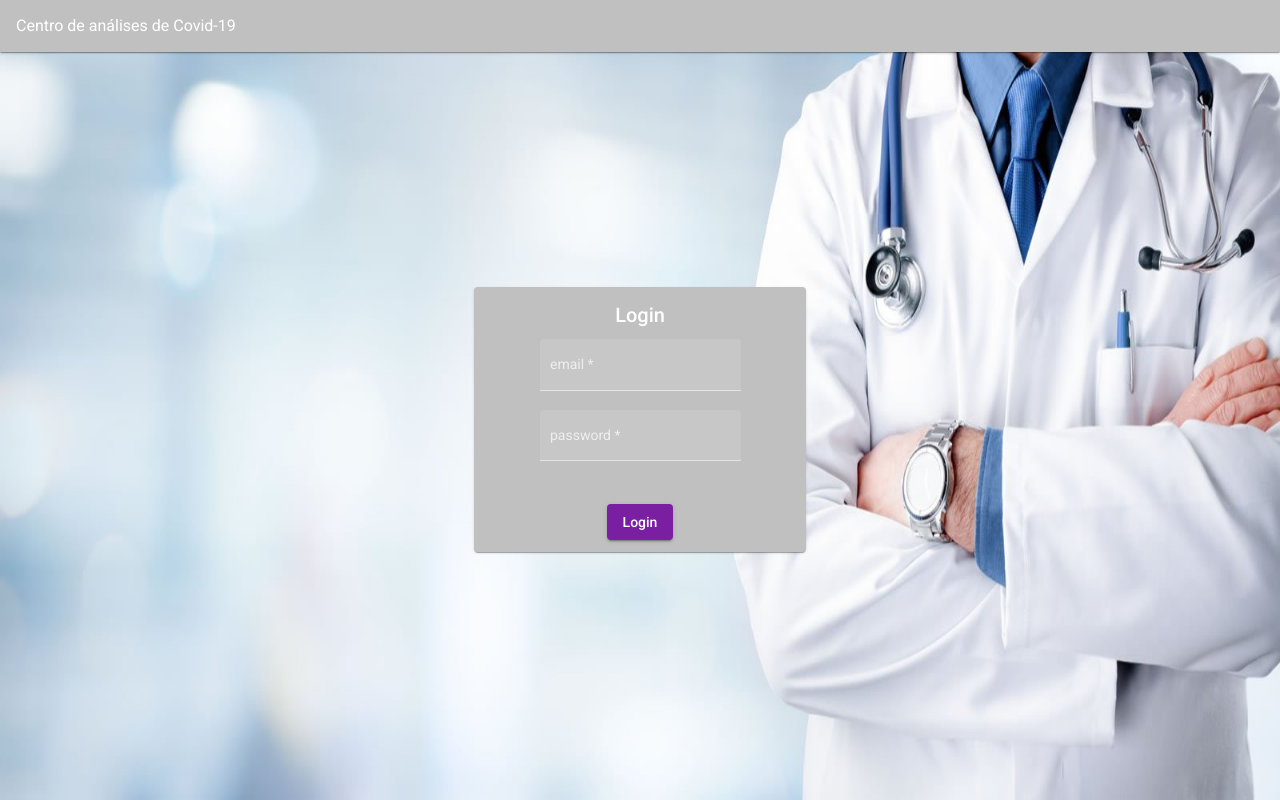
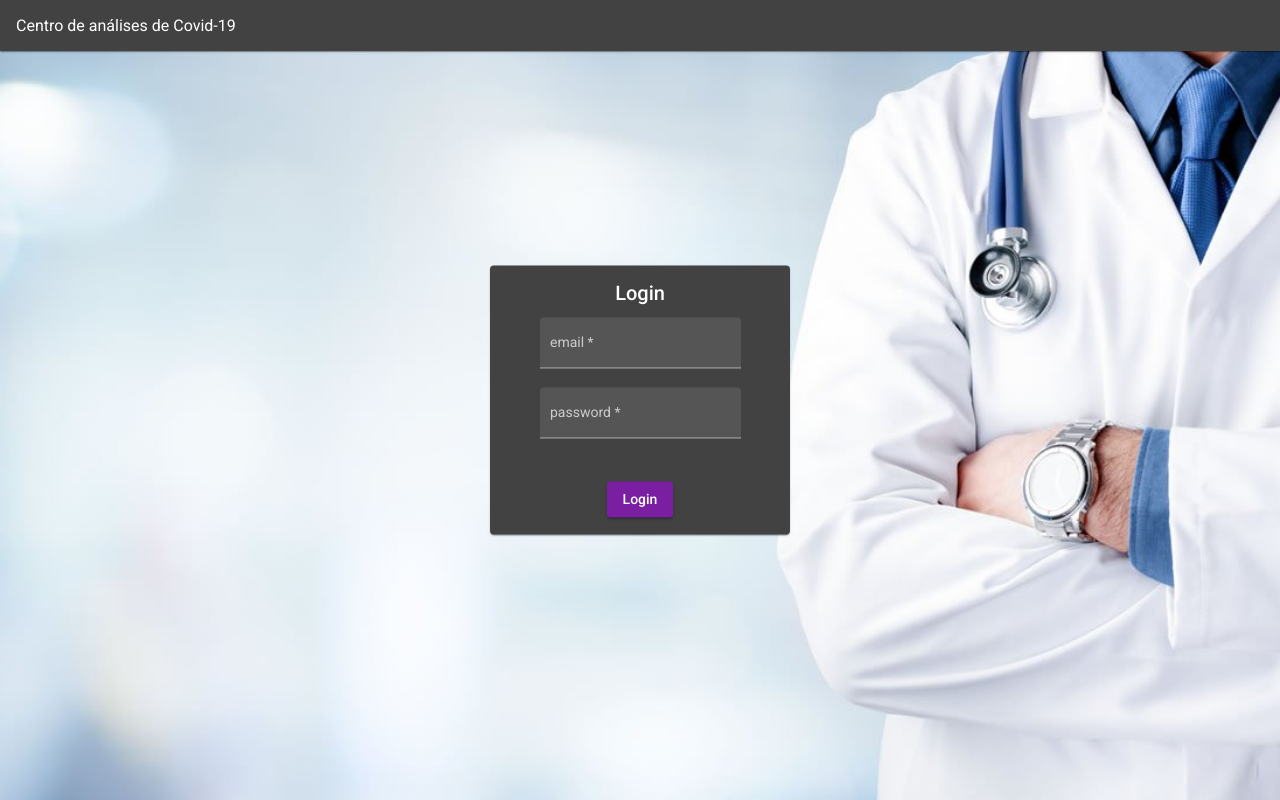
Before and after one commit to MoreiraJorge/Web-Programming-intro, an Angular app in the folder angular-app/: page / in a window 1280 px wide. Built offline with nearby package versions, Linux system fonts and the light colour scheme.

Commit message:
change style at login

```diff
--- a/angular-app/src/app/components/Dashboards/admin-dashboard/admin-dashboard.component.ts
+++ b/angular-app/src/app/components/Dashboards/admin-dashboard/admin-dashboard.component.ts
@@ -136,7 +136,6 @@ export class AdminDashboardComponent implements OnInit {
   }
 
   chartDateFilter() {
-    //ir buscar ao array o indice da firstDate
     var val = this.firstDate
     if (val == undefined) {
       val = this.array[0].date
@@ -146,7 +145,6 @@ export class AdminDashboardComponent implements OnInit {
       return item.date === val
     });
 
-    //ir buscar ao array o indice da secondDate
     var val2 = this.secondDate
     if (val2 == undefined) {
       val2 = this.array[this.array.length - 1].date
@@ -204,4 +202,5 @@ export class AdminDashboardComponent implements OnInit {
   reset() {
     this.createChart()
   }
+
 }
--- a/angular-app/src/app/components/login/login.component.html
+++ b/angular-app/src/app/components/login/login.component.html
@@ -1,8 +1,8 @@
-<img class="bgimg" src="assets/search-container-img.jpg">
+<div class="bg">
 	<mat-card class="top">
 		<p>Centro de análises de Covid-19</p>
 	</mat-card>
-<div class="login">
+	<div class="container">
 		<mat-card class="loginCard">
 			<mat-card-header>
 				<mat-card-title>Login</mat-card-title>
@@ -13,10 +13,11 @@
 						<mat-label>email</mat-label>
 						<input matInput [(ngModel)]="email" name="email" type="text" placeholder="email" required>
 					</mat-form-field>
-
+					<br>
 					<mat-form-field appearance="fill">
 						<mat-label>password</mat-label>
-					<input matInput [(ngModel)]="password" name="password" type="password" placeholder="password" required>
+						<input matInput [(ngModel)]="password" name="password" type="password" placeholder="password"
+							required>
 					</mat-form-field>
 
 					<div *ngIf="errors">
@@ -30,3 +31,4 @@
 			</mat-card-actions>
 		</mat-card>
 	</div>
+</div>
--- a/angular-app/src/app/components/login/login.component.sass
+++ b/angular-app/src/app/components/login/login.component.sass
@@ -1,27 +1,76 @@
+body, html
+    height: 100%
+    margin: 0
+
+.bg
+    background-image: url("../../../assets/search-container-img.jpg")
+    height: 100%
+    background-position: center
+    background-repeat: no-repeat
+    background-size: cover
+
 .top
-    display: flex
     border-radius: 0px
-    height: 20px
-    background-color: #c0c0c0
 
-.bgimg
-    position: fixed
-    width: 100%
-    height: 100%
+.container
+    width: 300px
+    position: absolute
+    top: 50%
+    left: 50%
+    transform: translate(-50%, -50%)
 
-.login
-    display: flex
-    justify-content: center
-    align-items: center
-    min-height: 90%
-
-    .mat-card
-        margin-top: 15px
+    .loginCard
         display: flex
         flex-direction: column
         justify-content: center
         text-align: center
-        align-items: center
-        width: 300px
-        padding-bottom: 20px
-        background-color: #c0c0c0
+        padding-bottom: 25px
+
+        .mat-card-header
+            justify-content: center
+            .mat-card-title
+                text-align: center
+                justify-content: center
+
+
+
+
+/*
+
+ .container
+ position: relative
+ text-align: center
+ color: white
+ height: 93%
+ width: 100%
+ .image
+ width: 100%
+ height: 100%
+ .loginCard
+ position: absolute
+ top: 50%
+ left: 50%
+ transform: translate(-50%, -50%)
+ display: flex
+ flex-direction: column
+ justify-content: center
+ width: 300px
+ .mat-card-header
+ justify-content: center
+ .mat-card-title
+ text-align: center
+ justify-content: center
+ .loginCard
+ display: flex
+ justify-content: center
+ align-items: center
+ min-height: 90%
+ */
+
+@media ( max-width: 720px  )
+    .bg
+        height: 100%
+        width: 100%
+        background-position: center
+        background-repeat: no-repeat
+        background-size: cover
```
Lines whose indentation alone changed are shown as unchanged.
